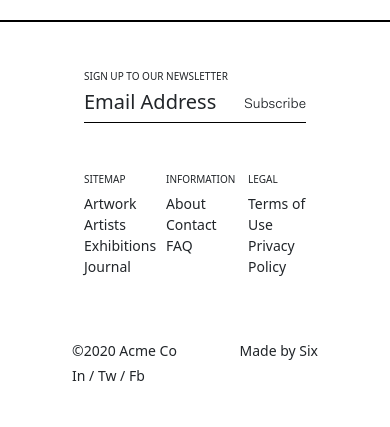
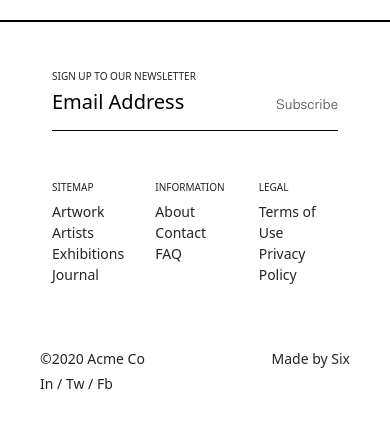
Before and after one commit to Mtlightfoot/artist-website, a React (Vite) app: page / in a window 390 px wide. Shown: the part 4314-4741 px from the top of the page. Built offline with nearby package versions, Linux system fonts and the light colour scheme.

Commit message:
Changed email address text to an input field

```diff
--- a/src/components/Footer.jsx
+++ b/src/components/Footer.jsx
@@ -10,12 +10,14 @@ function Footer() {
     return (
         <div className='footerContainer'>
             <Container className='textBox my-5'>
-                <Row className='topRow gx-5 mx-5'>
+                <Row className='topRow gx-5'>
                     <Col className='column-2' md={6}>
                         <h1 className='topBoxTagline'>Sign up to our Newsletter</h1>
                         <div className='topBox'>
-                            <h1 className='titleRight columnTitle'>Email Address</h1>
-                            <h2 className='columnFooterText'>Subscribe</h2>
+                            <div className="input-group mb-2">
+                                <input type="text" className="form-control titleRight columnTitle" placeholder="Email Address" aria-label="Username" aria-describedby="basic-addon1" />
+                                <button class="btn" type="button" id="button-addon2 inputBtn">Subscribe</button>
+                            </div>
                         </div>
                     </Col>
                     <Col className='column-1' md={6}>
@@ -53,7 +55,7 @@ function Footer() {
                         </Row>
                     </Col>
                 </Row>
-                <Row className='bottomRow mx-5'>
+                <Row className='bottomRow'>
                     <Col xs={6} md={6}>
                         <div className='bottomFooterBox d-flex justify-content-start'>
                             <h2 className='bottomFooterText'>©2020 Acme Co</h2>
--- a/src/main.css
+++ b/src/main.css
@@ -337,11 +337,6 @@ body {
     font-size: 40px;
 }
 
-.columnFooterText {
-    font-size: 25px;
-    font-family: "faktBlond", sans-serif !important;
-}
-
 .bottomFooterText {
     font-size: 18px;
 }
@@ -359,11 +354,12 @@ body {
 }
 
 .footerContainer .topRow {
-    margin-bottom: 50px;
+    margin: 0px 3rem 50px 3rem;
 }
 
 .footerContainer .bottomRow {
     max-width: 1920px;
+    margin: 0px 3rem 10px 3rem;
 }
 
 .topBoxTagline {
@@ -377,6 +373,38 @@ body {
     padding: 0;
     font-size: 18px;
 }
+
+input[type=text] {
+    border: none;
+    border-radius: 0px;
+    font-size: 40px;
+    margin-top: 0;
+    margin-bottom: .5rem;
+    font-weight: 500;
+    line-height: 1.2;
+    color: var(--bs-heading-color);
+    padding: 0px;
+}
+
+input[type=text]::placeholder {
+    color: black;
+}
+
+.btn {
+    background-color: none;
+    border: none !important;
+    font-size: 25px !important;
+    font-family: "faktBlond", sans-serif !important;
+    padding: 0px !important;
+    color: #555555 !important;
+}
+
+.btn:hover {
+    color: black !important;
+    font-weight: 600;
+}
+
+
 
 /* Media queries for under 992px width screens */
 
@@ -403,6 +431,13 @@ body {
 
     .heroImage {
         background-image: url(./HeroImage-tablet@2x.jpg)
+    }
+    .footerContainer .columnTitle {
+        font-size: 20px;
+    }
+
+    .footerContainer .btn[type=button] {
+        font-size: 14px !important;
     }
 }
 
@@ -528,22 +563,28 @@ body {
     .artWorkSubtitle {
         font-size: 25px;
     }
+
     .topBoxTagline {
         font-size: 10px;
     }
-    .footerContainer .columnTitle {
-        font-size: 20px;
-    }
-    .footerContainer .columnFooterText {
-        font-size: 14px;
-    }
+
     .footerList {
         font-size: 14px;
     }
+
     .bottomFooterText {
         font-size: 14px;
     }
+
     .bottomFooterBox {
         flex-direction: column;
     }
+
+    .footerContainer .topRow {
+        margin: 0px 1rem 50px 1rem;
+    }
+
+    .footerContainer .bottomRow {
+        margin: 0px 1rem 50px 1rem;
+    }
 }
```
